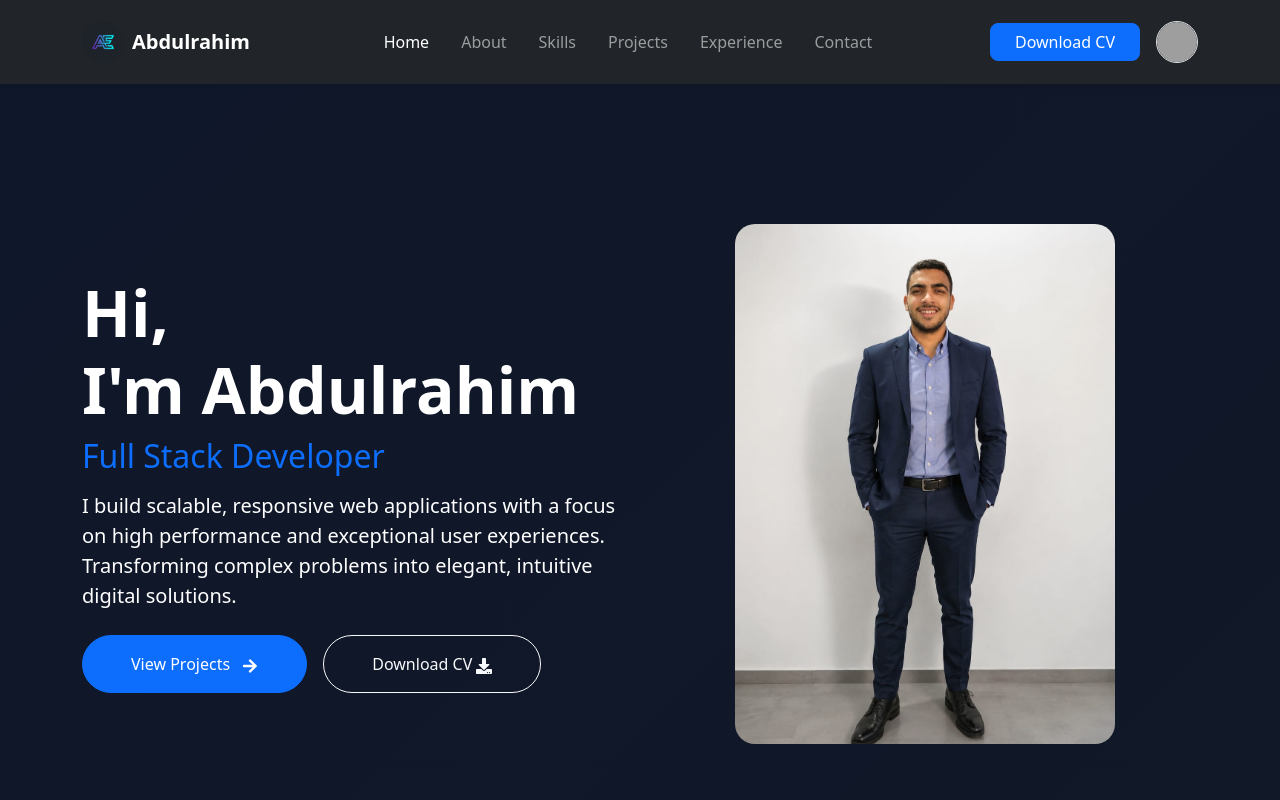
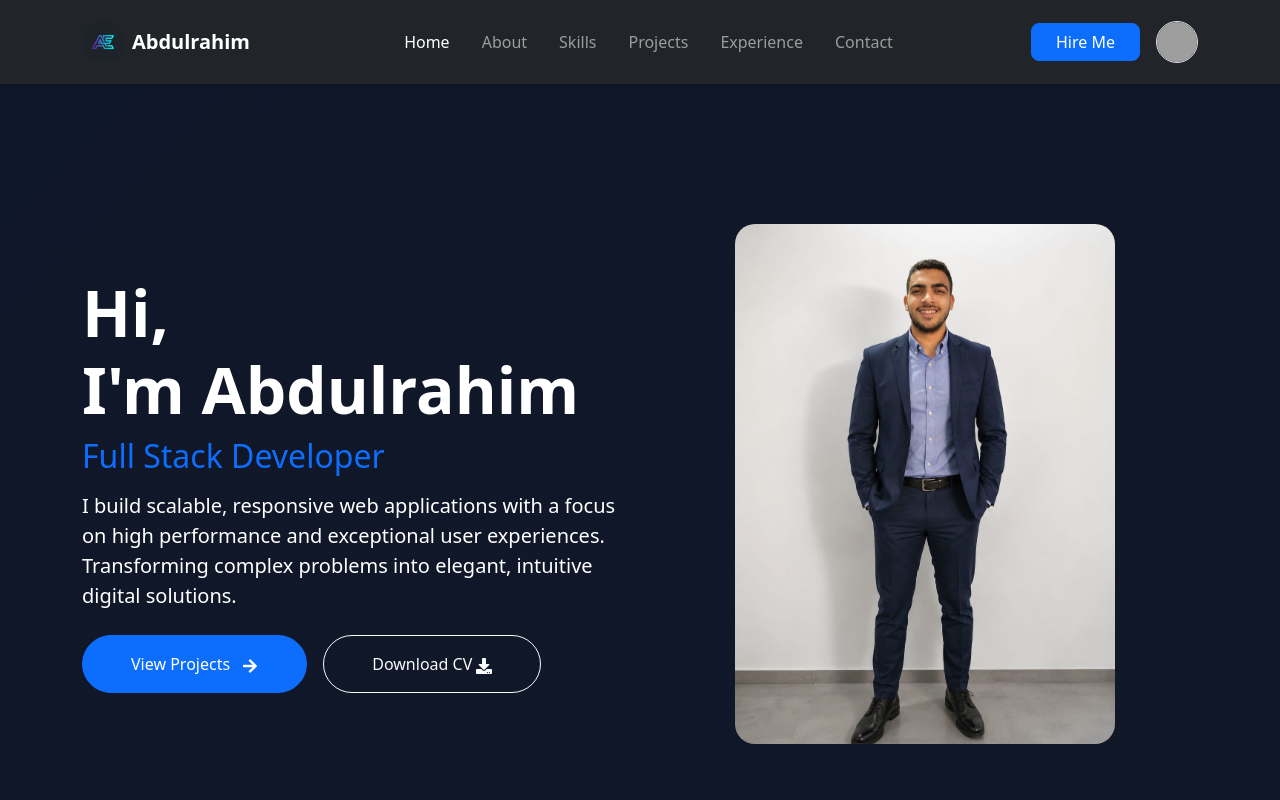
Before and after one commit to Abdo1454/protfoli, a React (Vite) app: page / in a window 1280 px wide. Shown: the top 800 px of the page. Built offline with nearby package versions, Linux system fonts and the light colour scheme; grey boxes are pictures that could not be loaded.

Commit message:
feat: add CV download button to portfolio

```diff
--- a/src/components/Hero/Hero.jsx
+++ b/src/components/Hero/Hero.jsx
@@ -1,4 +1,5 @@
 import heroImage from "../../assets/images/img-Abdulrahim.png";
+import CV from "../../assets/Abdulrahim_Elsayed_Resume(1).pdf";
 import {
   FaGithub,
   FaDownload,
@@ -34,7 +35,7 @@ function Hero() {
                 View Projects <FaArrowRight className="ms-2" />
               </a>
 
-              <a href="#contact" className="btn btn-outline-light px-5 py-3 rounded-5">
+              <a href={CV} download className="btn btn-outline-light px-5 py-3 rounded-5">
                 Download CV <FaDownload />
               </a>
             </div>
--- a/src/components/layout/Navbar.jsx
+++ b/src/components/layout/Navbar.jsx
@@ -1,7 +1,6 @@
 import React from "react";
 import logo from "../../assets/icons/icon-brand.png";
 import profile from "../../assets/images/profile.png";
-import CV from "../../assets/Abdulrahim_Elsayed_Resume(1).pdf";
 
 
 function Navbar() {
@@ -82,11 +81,10 @@ function Navbar() {
 
 
             <a
-              href={CV}
-              download
+              href="#contact"
               className="btn btn-primary px-4 rounded-3"
             >
-              Download CV
+              Hire Me
             </a>
 
 
```
